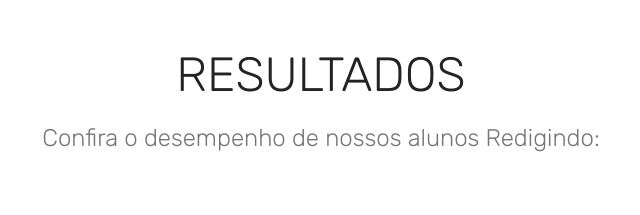
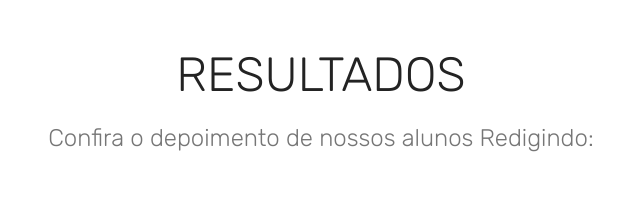
Before and after one commit to DesinkTech/redigindo-website, a plain HTML site: page index.html in a window 1280 px wide. Shown: the part 3580-3795 px from the top of the page, 319-959 px from the left. Drawn offline with Linux system fonts and the light colour scheme; files whose address does not match are found by name.

Commit message:
Fixed 'Resultados' section subtitle

```diff
--- a/index.html
+++ b/index.html
@@ -358,7 +358,7 @@
   <div class="container">
     <h2 class="pb-3 mbr-fonts-style mbr-white align-center display-2">
         RESULTADOS</h2>
-    <h3 class="mbr-section-subtitle mbr-light pb-3 mbr-fonts-style mbr-white align-center display-5">Confira o desempenho de nossos alunos Redigindo:</h3>
+    <h3 class="mbr-section-subtitle mbr-light pb-3 mbr-fonts-style mbr-white align-center display-5">Confira o depoimento de nossos alunos Redigindo:</h3>
     <div class="col-md-10 testimonials-container">
 
 
```
